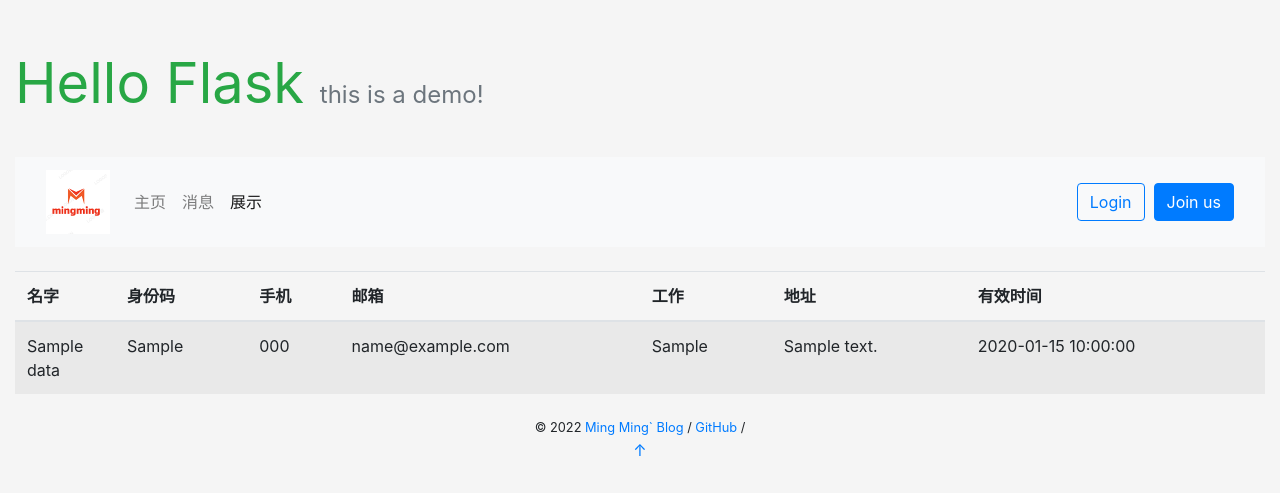
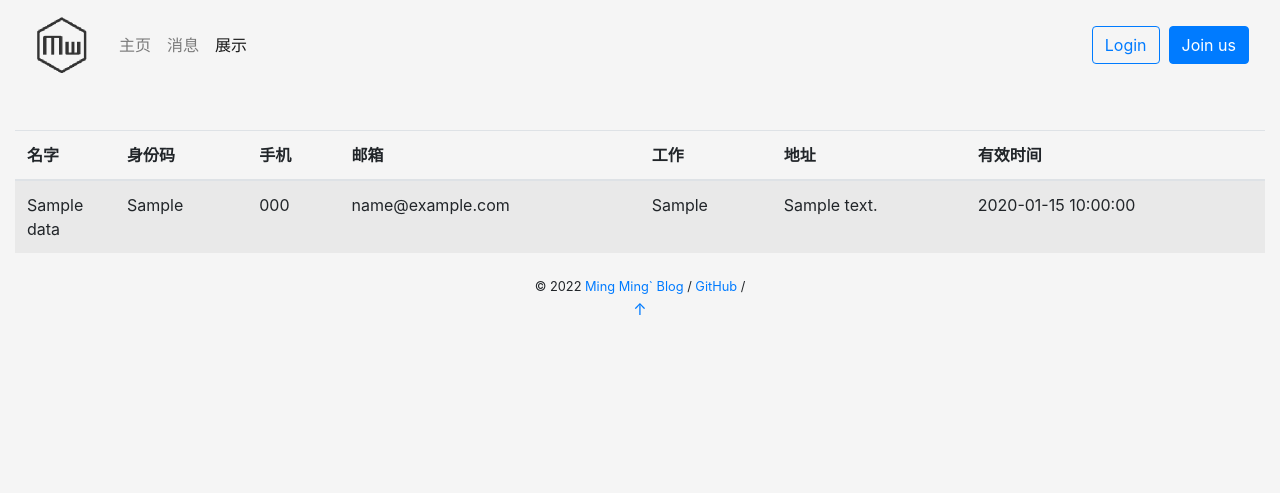
Before and after one commit to Waym1ng/flask_demo, a Flask app: page /show/ in a window 1280 px wide. Shown: the top 493 px of the page. Run offline with Flask 2, Linux system fonts and the light colour scheme; tables that the repository leaves empty hold one stand-in row (values such as "Sample post"); some libraries are stand-ins or nearby versions.

Commit message:
update logo and change css

```diff
--- a/hello/static/css/style.css
+++ b/hello/static/css/style.css
@@ -5,6 +5,10 @@ body {
 p {
     overflow-wrap: break-word;
     word-wrap: break-word;
+}
+
+.custom-nav {
+    background-color: rgb(245, 245, 245) !important;
 }
 
 .container {
@@ -16,12 +20,7 @@ p {
 }
 
 header {
-    margin: 50px 0 40px 0;
-}
-
-header h1 {
-    font-size: 60px;
-    font-weight: bold;
+    margin: 0 0 40px 0;
 }
 
 .sub-title {
@@ -34,10 +33,6 @@ header h1 {
     }
 }
 
-header a {
-    text-decoration: none !important;
-}
-
 footer {
     margin: 20px;
 }
--- a/hello/templates/base.html
+++ b/hello/templates/base.html
@@ -10,14 +10,8 @@
     <link rel="stylesheet" href="{{ url_for('static', filename='css/style.css') }}" type="text/css">
 </head>
 <body>
-<main class="container">
 <header>
-        <h1 class="text-left display-4">
-            <a href="{{ url_for('msg.index') }}" class="text-success"><strong>Hello Flask</strong></a>
-            <small class="text-muted sub-title">this is a demo!</small>
-        </h1>
-    </header>
-        <nav class="navbar navbar-expand-lg navbar-light bg-light">
+    <nav class="custom-nav navbar navbar-expand-lg navbar-light bg-light ">
         <div class="container">
             <a class="navbar-brand" href="">
                 <img src="{{ url_for('static', filename='favicon.ico') }}" alt="">
@@ -47,8 +41,10 @@
             </div>
         </div>
     </nav>
-    <br />
+</header>
+<main class="container">
     {% block content %}{% endblock %}
+</main>
 <footer class="text-center">
     {% block footer %}
         <small> &copy; 2022 <a href="https://waym1ng.github.io/" title="Welcome to my blog">Ming Ming` Blog</a> /
@@ -57,7 +53,6 @@
         <p><a id="bottom" href="#" title="Go Top">&uarr;</a></p>
     {% endblock %}
 </footer>
-</main>
 
 <script type="text/javascript" src="{{ url_for('static', filename='js/jquery-3.2.1.slim.min.js') }}"></script>
 <script type="text/javascript" src="{{ url_for('static', filename='js/popper.min.js') }}"></script>
--- a/hello/templates/home.html
+++ b/hello/templates/home.html
@@ -3,6 +3,10 @@
 {% block title %}HOME{% endblock %}
 
 {% block content %}
+    <h1 class="text-left display-4">
+        <a href="{{ url_for('msg.index') }}" class="text-success"><strong>Hello Flask</strong></a>
+        <small class="text-muted sub-title">this is a demo!</small>
+    </h1>
     <div id="carouselExampleIndicators" class="carousel slide" data-ride="carousel">
       <ol class="carousel-indicators">
         <li data-target="#carouselExampleIndicators" data-slide-to="0" class="active"></li>
--- a/hello/templates/show/show.html
+++ b/hello/templates/show/show.html
@@ -3,6 +3,7 @@
 {% block title %}SHOW PAGE{% endblock %}
 
 {% block content %}
+<div>
     <table class="table table-hover table-condensed table-striped">
         <thead>
             <th width="100px">名字</th>
@@ -27,4 +28,5 @@
         {% endfor %}
         </tbody>
     </table>
+</div>
 {% endblock %}
```
Also changed, not shown: hello/static/favicon.ico, hello/static/logo.png (added). Lines whose indentation alone changed are shown as unchanged.
